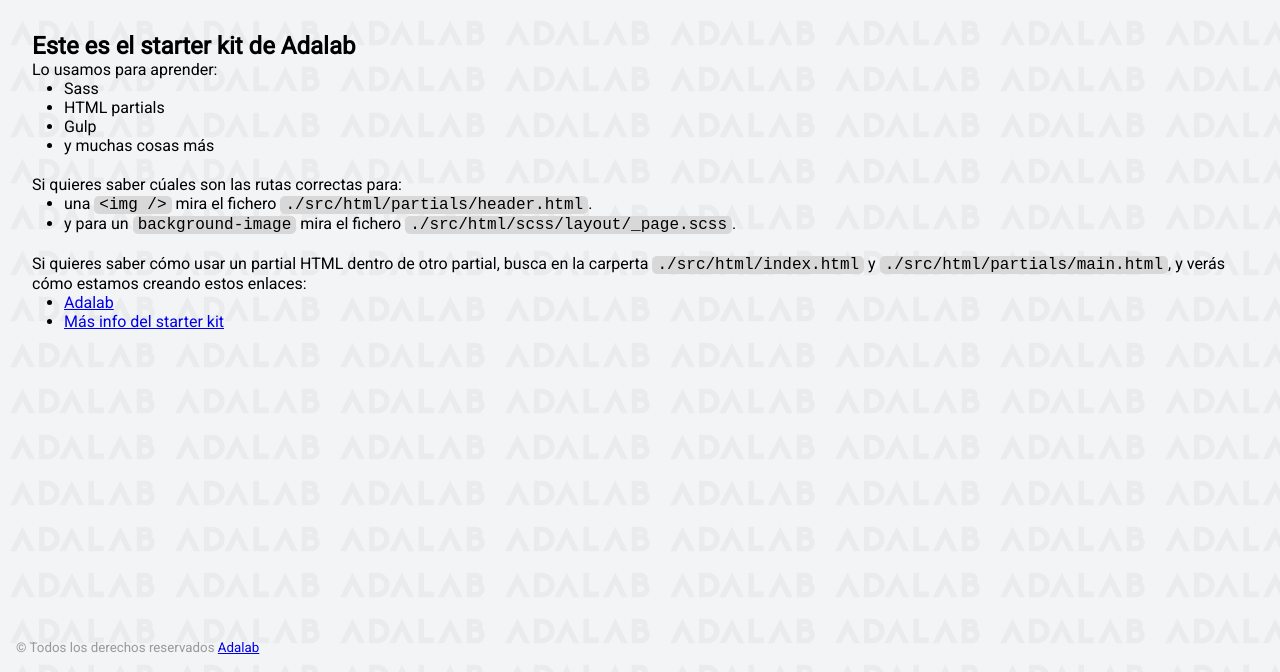
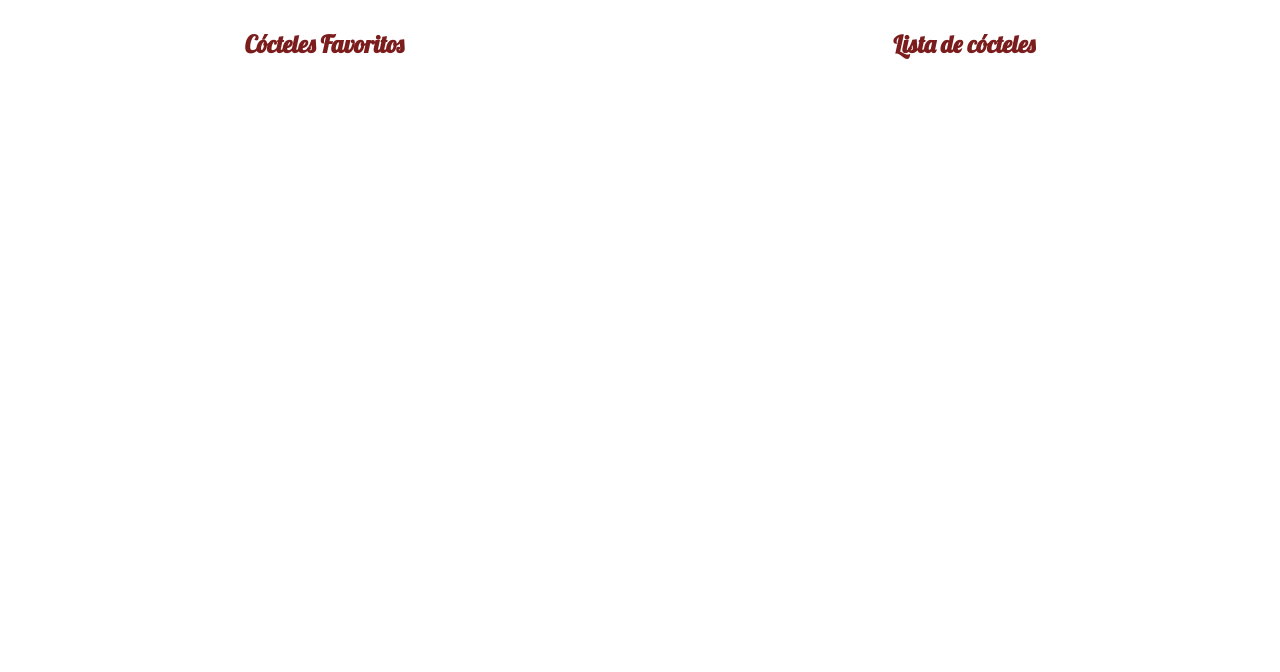
Before and after one commit to Adalab/modulo-2-evaluacion-final-graciagarpin, a website: page docs/index.html in a window 1280 px wide. Shown: the part 128-800 px from the top of the page. Drawn offline with Linux system fonts and the light colour scheme.

Commit message:
npm run docs

```diff
--- a/docs/assets/css/main.css
+++ b/docs/assets/css/main.css
@@ -1 +1 @@
-*{box-sizing:border-box;margin:0;padding:0}.code{font-size:16px;background:#d8d8d8;padding:0 5px;border-radius:5px}.link__adalab:hover{background-color:#099d8d;color:#fff}.link__github:hover{background-color:#CCC;color:#000}body{padding:2rem;height:100vh;background-image:url("../images/bg-adalab.png");background-color:#f3f4f5;font-family:"Roboto",sans-serif}.page__header{display:flex;justify-content:space-evenly;margin-bottom:3rem}.page__footer{position:fixed;left:0;bottom:0;width:100vw;padding:1rem;color:#999}.main__list{padding-left:2rem;padding-bottom:20px}
+*{font-family:'Lobster', cursive;color:#7c1d1d}*{box-sizing:border-box;margin:0;padding:0}.form{margin:3rem}.container{display:flex;justify-content:space-around}.list__item{margin-left:1rem}.cardFav{width:100px;background-color:palevioletred}.item__img{width:100px}
--- a/docs/index.html
+++ b/docs/index.html
@@ -4,65 +4,40 @@
     <meta charset="UTF-8" />
     <meta name="viewport" content="width=device-width, initial-scale=1" />
     <title>Adalab Web Starter Kit</title>
-    <link href="https://fonts.googleapis.com/css?family=Roboto&display=swap" rel="stylesheet" />
+    <link rel="preconnect" href="https://fonts.googleapis.com">
+    <link rel="preconnect" href="https://fonts.gstatic.com" crossorigin>
+    <link href="https://fonts.googleapis.com/css2?family=Lobster&display=swap" rel="stylesheet">
     <link rel="stylesheet" href="./assets/css/main.css" />
     <link rel="icon" href="./assets/images/favicon.png" />
+    <link rel="stylesheet" href="https://cdnjs.cloudflare.com/ajax/libs/font-awesome/6.1.0/css/all.min.css" integrity="sha512-10/jx2EXwxxWqCLX/hHth/vu2KY3jCF70dCQB8TSgNjbCVAC/8vai53GfMDrO2Emgwccf2pJqxct9ehpzG+MTw==" crossorigin="anonymous" referrerpolicy="no-referrer" />
   </head>
 
-  <body>
-    <div class="page">
-      <header class="page__header">
-        <img src="./assets/images/logo-adalab.png" alt="Adalab">
-        <h1>Bienvenidos a Adalab</h1>
-      </header>
+  <body class="page">
+    <form action="" class="form js-form">
+      <h1>Buscador de Cócteles</h1>
+      <input
+        type="text"
+        class="searchInput js-searchInput"
+        placeholder="Empieza a escribir un cóctel"
+      />
+      <button type="button" class="searchBtn js-searchBtn">Buscar</button>
+      <button type="button" class="resetBtn js-resetBtn">Reset</button>
+    </form>
 
-      <main class="page__main">
-        <h2>Este es el starter kit de Adalab</h2>
-        <p>Lo usamos para aprender:</p>
-        <ul class="main__list">
-          <li>Sass</li>
-          <li>HTML partials</li>
-          <li>Gulp</li>
-          <li>y muchas cosas más</li>
-        </ul>
-        <p>Si quieres saber cúales son las rutas correctas para:</p>
-        <ul class="main__list">
-          <li>
-            una <code class="code">&lt;img /&gt;</code> mira el fichero
-            <code class="code">./src/html/partials/header.html</code>.
-          </li>
-          <li>
-            y para un <code class="code">background-image</code> mira el fichero
-            <code class="code">./src/html/scss/layout/_page.scss</code>.
-          </li>
-        </ul>
-        <p>
-          Si quieres saber cómo usar un partial HTML dentro de otro partial, busca en la carperta
-          <code class="code">./src/html/index.html</code> y
-          <code class="code">./src/html/partials/main.html</code>, y verás cómo estamos creando estos
-          enlaces:
-        </p>
-        <ul class="main__list">
-          <li>
-            <a class="link__adalab" href="https://adalab.es">Adalab</a>
+    <div class="container">
+      <section class="section favorites">
+        <h2 class="title__list">Cócteles Favoritos</h2>
+        <ul class="favorites__list js-list-favorites"></ul>
+      </section>
 
-          </li>
-          <li>
-            <a class="" href="./more-info.html">Más info del starter kit</a>
-
-          </li>
-        </ul>
-      </main>
-
-      <footer class="page__footer">
-        <small>
-          &copy; Todos los derechos reservados
-          <a class="link__adalab" href="https://adalab.es">Adalab</a>
-
-        </small>
-      </footer>
-
+      <section class="section cocktails">
+        <h2 class="title__list">Lista de cócteles</h2>
+        <ul class="cocktails__list js-list-cocktails"></ul>
+      </section>
     </div>
+    <footer>
+      <!-- todos los derechos reservados -->
+    </footer>
     <script src="./assets/js/main.js"></script>
   </body>
 </html>
```
Also changed, not shown: docs/assets/js/main.js (+1 -1 lines), docs/more-info.html (deleted, +0 -37 lines), docs/assets/images/bg-adalab.png (deleted), docs/assets/images/favicon.png (deleted), docs/assets/images/logo-adalab.png (deleted).
